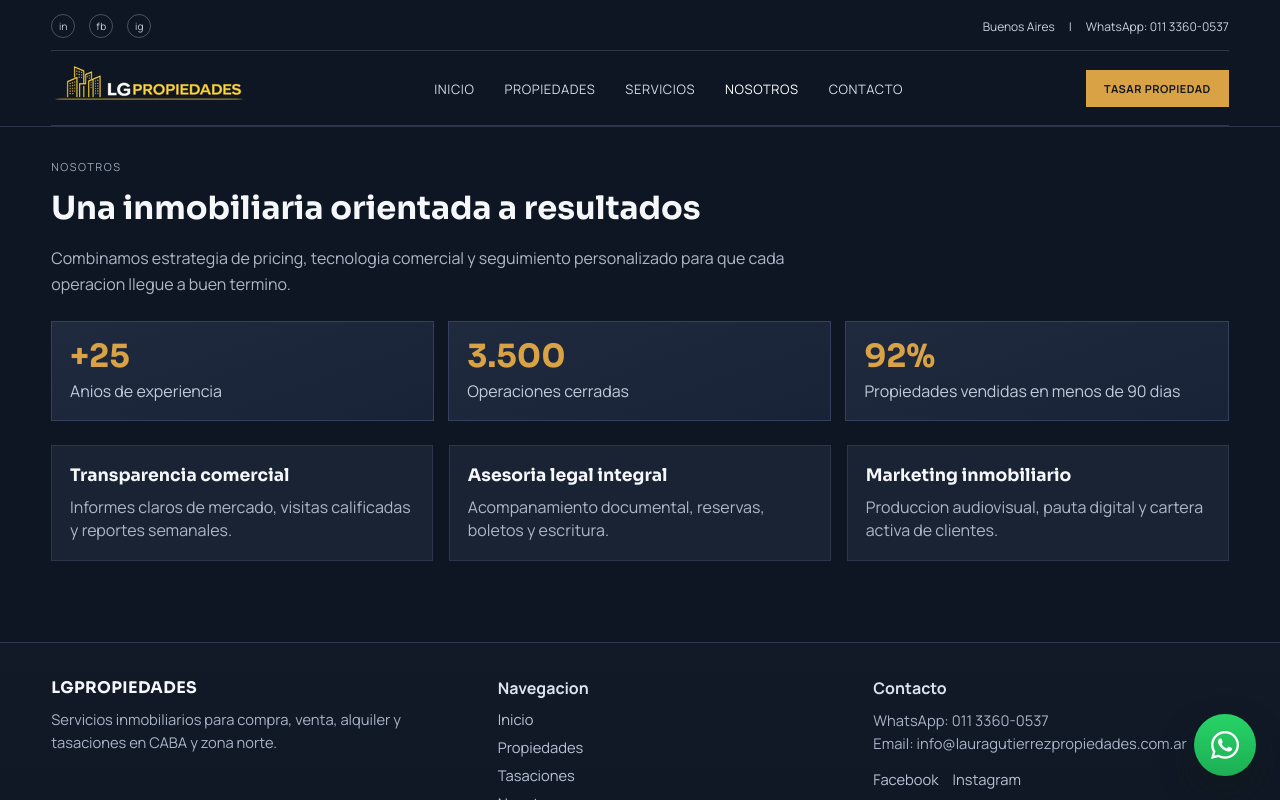
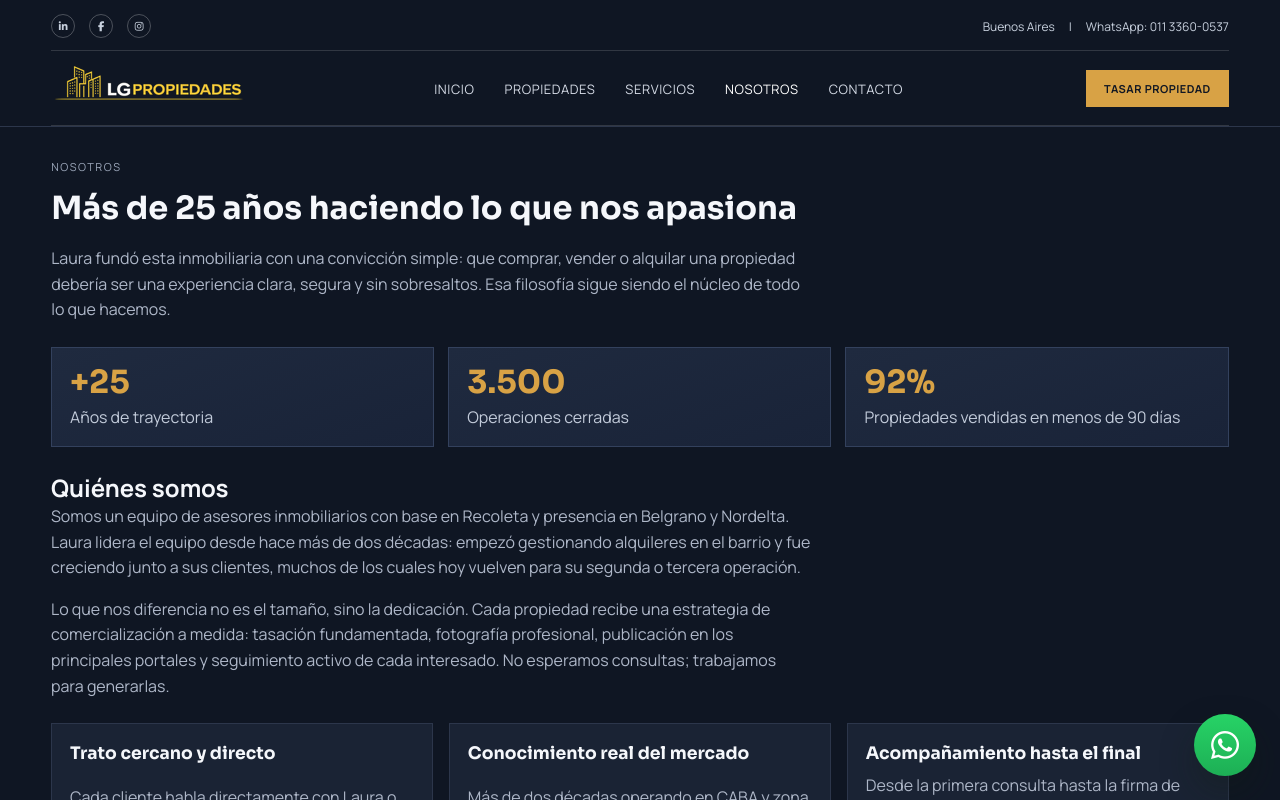
Before and after one commit to nicogomez94/laura, a React (Vite) app in the folder client/: page /nosotros in a window 1280 px wide. Shown: the top 800 px of the page. Built offline with nearby package versions, Linux system fonts and the light colour scheme.

Commit message:
mejor fb iy ig

```diff
--- a/client/src/components/Footer.jsx
+++ b/client/src/components/Footer.jsx
@@ -32,15 +32,19 @@ export default function Footer() {
               href="https://www.facebook.com/profile.php?id=100084073331126"
               target="_blank"
               rel="noreferrer"
+              aria-label="Facebook"
             >
-              Facebook
+              <i className="fa-brands fa-facebook-f" aria-hidden="true" />
+              <span>Facebook</span>
             </a>
             <a
               href="https://www.instagram.com/lgcpropiedades/"
               target="_blank"
               rel="noreferrer"
+              aria-label="Instagram"
             >
-              Instagram
+              <i className="fa-brands fa-instagram" aria-hidden="true" />
+              <span>Instagram</span>
             </a>
           </div>
         </div>
--- a/client/src/components/NavBar.jsx
+++ b/client/src/components/NavBar.jsx
@@ -54,10 +54,31 @@ function NavContent({ mobileOpen, setMobileOpen }) {
   return (
     <>
       <div className="topbar container">
-        <div className="topbar-left">
-          <span>in</span>
-          <span>fb</span>
-          <span>ig</span>
+        <div className="topbar-left topbar-socials">
+          <a
+            href="https://www.linkedin.com/"
+            target="_blank"
+            rel="noreferrer"
+            aria-label="LinkedIn"
+          >
+            <i className="fa-brands fa-linkedin-in" aria-hidden="true" />
+          </a>
+          <a
+            href="https://www.facebook.com/profile.php?id=100084073331126"
+            target="_blank"
+            rel="noreferrer"
+            aria-label="Facebook"
+          >
+            <i className="fa-brands fa-facebook-f" aria-hidden="true" />
+          </a>
+          <a
+            href="https://www.instagram.com/lgcpropiedades/"
+            target="_blank"
+            rel="noreferrer"
+            aria-label="Instagram"
+          >
+            <i className="fa-brands fa-instagram" aria-hidden="true" />
+          </a>
         </div>
         <div className="topbar-right">
           <span>Buenos Aires</span>
--- a/client/src/index.css
+++ b/client/src/index.css
@@ -135,6 +135,24 @@ a {
   display: grid;
   place-items: center;
   font-size: 10px;
+}
+
+.topbar-socials a {
+  border: 1px solid rgba(255, 255, 255, 0.25);
+  width: 24px;
+  height: 24px;
+  border-radius: 50%;
+  display: grid;
+  place-items: center;
+  font-size: 10px;
+  text-decoration: none;
+  transition: color 0.2s ease, border-color 0.2s ease, background 0.2s ease;
+}
+
+.topbar-socials a:hover {
+  color: #fff;
+  border-color: rgba(216, 162, 69, 0.75);
+  background: rgba(216, 162, 69, 0.12);
 }
 
 .navbar {
@@ -837,6 +855,10 @@ a {
   max-width: 760px;
 }
 
+.info-section {
+  max-width: 760px;
+}
+
 .info-grid {
   display: grid;
   grid-template-columns: repeat(3, 1fr);
@@ -1378,9 +1400,16 @@ select {
 }
 
 .footer-socials a {
+  display: inline-flex;
+  align-items: center;
+  gap: 8px;
   color: #b8c2d5;
   font-size: 0.92rem;
   text-decoration: none;
+}
+
+.footer-socials a i {
+  font-size: 0.95rem;
 }
 
 .footer-socials a:hover {
--- a/client/src/pages/AboutPage.jsx
+++ b/client/src/pages/AboutPage.jsx
@@ -1,21 +1,21 @@
 const METRICS = [
-  { value: "+25", label: "Anios de experiencia" },
+  { value: "+25", label: "Años de trayectoria" },
   { value: "3.500", label: "Operaciones cerradas" },
-  { value: "92%", label: "Propiedades vendidas en menos de 90 dias" }
+  { value: "92%", label: "Propiedades vendidas en menos de 90 días" }
 ];
 
 const VALUES = [
   {
-    title: "Transparencia comercial",
-    text: "Informes claros de mercado, visitas calificadas y reportes semanales."
+    title: "Trato cercano y directo",
+    text: "Cada cliente habla directamente con Laura o con alguno de sus asesores de confianza. Sin intermediarios, sin burocracia."
   },
   {
-    title: "Asesoria legal integral",
-    text: "Acompanamiento documental, reservas, boletos y escritura."
+    title: "Conocimiento real del mercado",
+    text: "Más de dos décadas operando en CABA y zona norte nos dan una lectura afinada de precios, zonas y oportunidades."
   },
   {
-    title: "Marketing inmobiliario",
-    text: "Produccion audiovisual, pauta digital y cartera activa de clientes."
+    title: "Acompañamiento hasta el final",
+    text: "Desde la primera consulta hasta la firma de escritura. Gestionamos reservas, boletos y trámites notariales sin que tengas que preocuparte."
   }
 ];
 
@@ -24,10 +24,12 @@ export default function AboutPage() {
     <main className="page container info-page">
       <header className="info-hero">
         <p className="section-kicker">NOSOTROS</p>
-        <h1 className="page-title">Una inmobiliaria orientada a resultados</h1>
+        <h1 className="page-title">Más de 25 años haciendo lo que nos apasiona</h1>
         <p className="page-text">
-          Combinamos estrategia de pricing, tecnologia comercial y seguimiento
-          personalizado para que cada operacion llegue a buen termino.
+          Laura fundó esta inmobiliaria con una convicción simple: que comprar,
+          vender o alquilar una propiedad debería ser una experiencia clara,
+          segura y sin sobresaltos. Esa filosofía sigue siendo el núcleo de todo
+          lo que hacemos.
         </p>
       </header>
 
@@ -38,6 +40,24 @@ export default function AboutPage() {
             <p>{metric.label}</p>
           </article>
         ))}
+      </section>
+
+      <section className="info-section">
+        <h2 className="section-title">Quiénes somos</h2>
+        <p className="page-text">
+          Somos un equipo de asesores inmobiliarios con base en Recoleta y
+          presencia en Belgrano y Nordelta. Laura lidera el equipo desde hace
+          más de dos décadas: empezó gestionando alquileres en el barrio y fue
+          creciendo junto a sus clientes, muchos de los cuales hoy vuelven para
+          su segunda o tercera operación.
+        </p>
+        <p className="page-text" style={{ marginTop: "1rem" }}>
+          Lo que nos diferencia no es el tamaño, sino la dedicación. Cada
+          propiedad recibe una estrategia de comercialización a medida:
+          tasación fundamentada, fotografía profesional, publicación en los
+          principales portales y seguimiento activo de cada interesado. No
+          esperamos consultas; trabajamos para generarlas.
+        </p>
       </section>
 
       <section className="info-grid">
```
